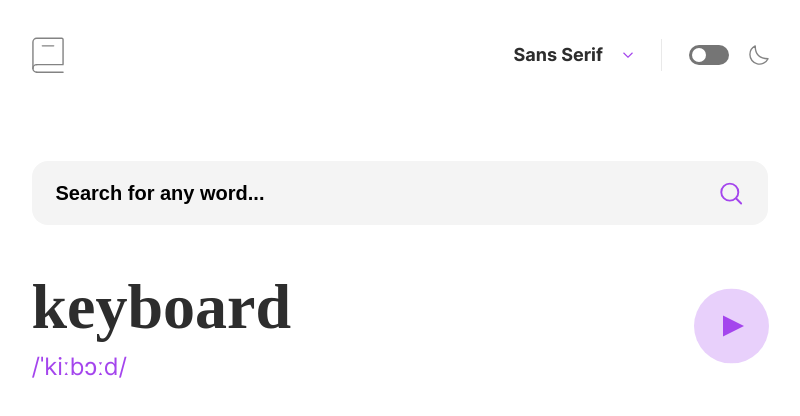
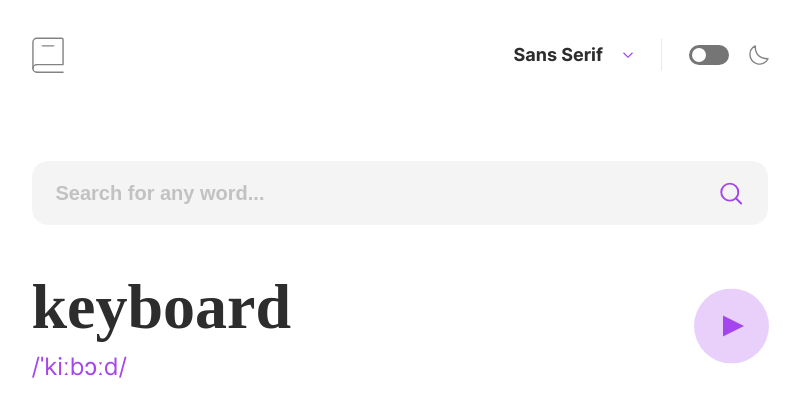
Before and after one commit to duongnguyencp/dictionaryproject, a Vue app: page / in a window 1280 px wide. Shown: the top 416 px of the page, without its empty margins (240-1040 px from the left). Built offline with nearby package versions, Linux system fonts and the light colour scheme.

Commit message:
change theme

```diff
--- a/src/assets/styles/main.scss
+++ b/src/assets/styles/main.scss
@@ -12,6 +12,8 @@
   --shadow-color: #{rgba(black, 0.1)};
   --bg-input: #{variables.$color-grey03};
   --bg-dropdown: #{variables.$color-white};
+  --placehold-input: #{rgba(variables.$color-black03, 0.25)};
+  --shadow-popup: 0 5px 30px rgba(0, 0, 0, 0.1);
 }
 
 [data-theme='dark'] {
@@ -20,6 +22,8 @@
   --shadow-color: #{rgba(black, 0.1)};
   --bg-input: #{variables.$color-black02};
   --bg-dropdown: #{variables.$color-black02};
+  --placehold-input: #{rgba(variables.$color-white, 0.25)};
+  --shadow-popup: 0 5px 30px #{variables.$color-purple};
 }
 
 body {
--- a/src/components/search-boxs/search-btn.vue
+++ b/src/components/search-boxs/search-btn.vue
@@ -27,6 +27,7 @@ defineProps<{
 input {
   background-color: var(--bg-input);
   height: var(--height);
+  color: var(--text-color);
   box-sizing: border-box;
   font-size: 20px;
   font-weight: bold;
@@ -52,7 +53,7 @@ input {
   margin-top: 8px;
 }
 input::placeholder {
-  color: rgba(#{var(--text-color)}, 0.25);
+  color: var(--placehold-input);
 }
 .input-wrapper {
   display: inline;
--- a/src/components/select-font/select-font.vue
+++ b/src/components/select-font/select-font.vue
@@ -49,7 +49,7 @@
   border-radius: 16px;
   right: 0px;
   background-color: var(--bg-dropdown);
-  box-shadow: 0 10px 30px rgba(0, 0, 0, 0.1);
+  box-shadow: var(--shadow-popup);
 }
 .dropdown-content a {
   text-decoration: none;
@@ -63,7 +63,7 @@
 .dropdown-content a:nth-child(1) {
   margin-top: 24px;
 }
-.dropdown-content a:nth-child(n-1) {
+.dropdown-content a:nth-child(n + 2) {
   margin-top: 16px;
 }
 .sans-serif-style {
```
